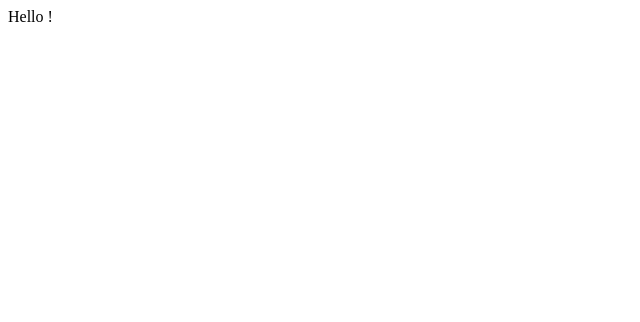
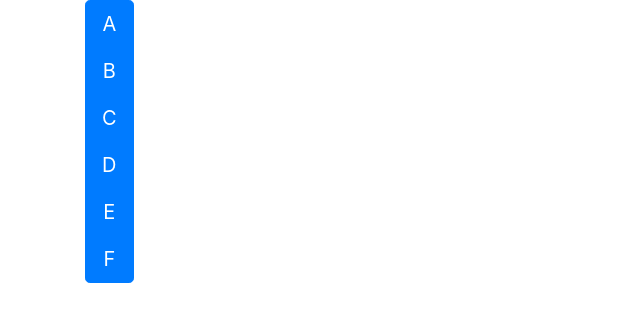
Before and after one commit to olester/olester.github.io, a plain HTML site: page index.html in a window 1280 px wide. Shown: the whole page, without its empty margins (0-640 px from the left). Drawn offline with nearby package versions, Linux system fonts and the light colour scheme.

Commit message:
Add bootstrap

```diff
--- a/index.html
+++ b/index.html
@@ -1 +1,37 @@
-Hello !
+<!doctype html>
+<html lang="fr">
+<head>
+  <meta charset="utf-8">
+  <title>Title</title>
+
+ <link rel="stylesheet" href="https://maxcdn.bootstrapcdn.com/bootstrap/4.0.0-beta.2/css/bootstrap.min.css" integrity="sha384-PsH8R72JQ3SOdhVi3uxftmaW6Vc51MKb0q5P2rRUpPvrszuE4W1povHYgTpBfshb" crossorigin="anonymous">
+
+
+<script src="https://code.jquery.com/jquery-3.2.1.slim.min.js" integrity="sha384-KJ3o2DKtIkvYIK3UENzmM7KCkRr/rE9/Qpg6aAZGJwFDMVNA/GpGFF93hXpG5KkN" crossorigin="anonymous"></script>
+<script src="https://cdnjs.cloudflare.com/ajax/libs/popper.js/1.12.3/umd/popper.min.js" integrity="sha384-vFJXuSJphROIrBnz7yo7oB41mKfc8JzQZiCq4NCceLEaO4IHwicKwpJf9c9IpFgh" crossorigin="anonymous"></script>
+<script src="https://maxcdn.bootstrapcdn.com/bootstrap/4.0.0-beta.2/js/bootstrap.min.js" integrity="sha384-alpBpkh1PFOepccYVYDB4do5UnbKysX5WZXm3XxPqe5iKTfUKjNkCk9SaVuEZflJ" crossorigin="anonymous"></script>
+
+
+
+</head>
+<body>
+
+ <div class="container">
+	<div class="row">
+		<div class="col-2">
+
+			<div class="btn-group-vertical btn-group-lg">
+				<button type="button" class="btn btn-primary">A</button>
+				<button type="button" class="btn btn-primary">B</button>
+				<button type="button" class="btn btn-primary">C</button>
+				<button type="button" class="btn btn-primary">D</button>
+				<button type="button" class="btn btn-primary">E</button>
+				<button type="button" class="btn btn-primary">F</button>
+			</div>
+
+		</div>
+	</div>
+ </div>
+
+</body>
+</html>
```
